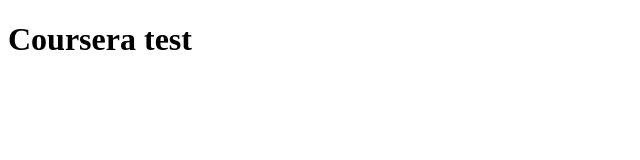
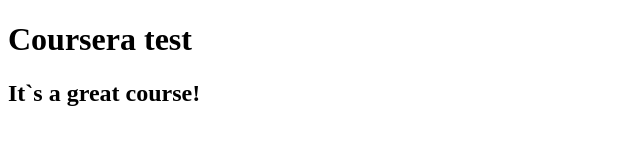
Before and after one commit to KlebanAndrii/coursera-test, a plain HTML site: page index.html in a window 1280 px wide. Shown: the whole page, without its empty margins (0-640 px from the left). Drawn offline with Linux system fonts and the light colour scheme.

Commit message:
Small addition to our page content.

```diff
--- a/index.html
+++ b/index.html
@@ -8,5 +8,6 @@
 </head>
 <body>
    <h1>Coursera test</h1>
+   <h2>It`s a great course!</h2>
 </body>
 </html>
```
